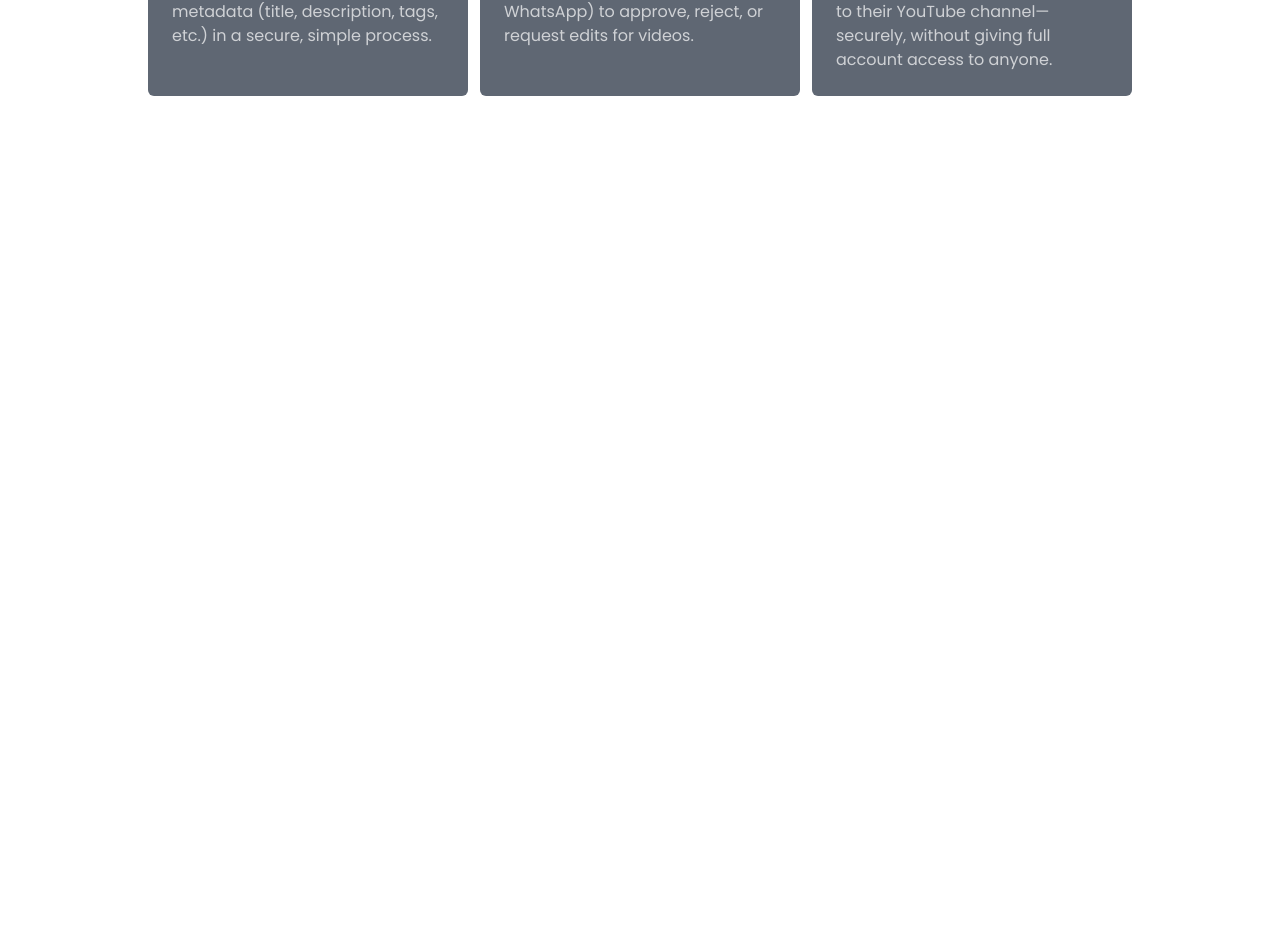
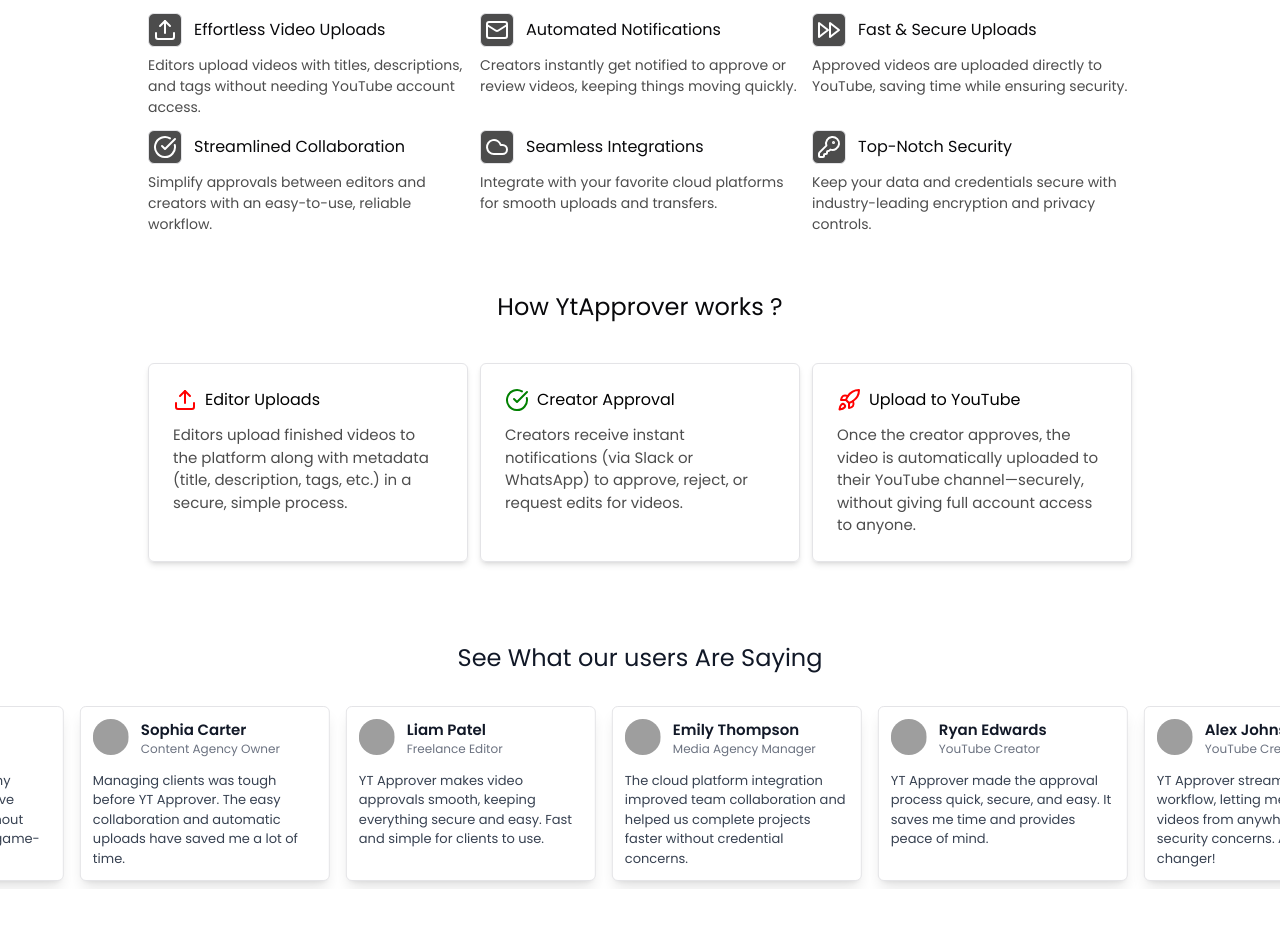
Before and after one commit to Manikantaanyam/ytapprover-landing-page, a Next.js app: page / in a window 1280 px wide. Shown: the part 726-1652 px from the top of the page. Before the commit the page ends 822 px from the top, so only its background shows below. Built offline with nearby package versions, Linux system fonts and the light colour scheme; grey boxes are pictures that could not be loaded.

Commit message:
added_features_and_testimonial

```diff
--- a/app/page.tsx
+++ b/app/page.tsx
@@ -1,13 +1,17 @@
+import Features from "@/components/features";
 import Hero from "@/components/hero";
 import HowItWorks from "@/components/how -it-works";
 import Navbar from "@/components/navbar";
+import TestimonialMarquee from "@/components/testimony";
 
 export default function Home() {
   return (
-    <div>
+    <div className="h-[300vh]">
       <Navbar />
       <Hero />
+      <Features />
       <HowItWorks />
+      <TestimonialMarquee />
     </div>
   );
 }
--- a/components/features.tsx
+++ b/components/features.tsx
@@ -1,3 +1,85 @@
-const featureData = {
+import {
+  CheckCircle,
+  Cloud,
+  FastForward,
+  KeyRound,
+  Mail,
+  Upload,
+} from "lucide-react";
 
-}
+const featureData = [
+  {
+    id: 1,
+    title: "Effortless Video Uploads",
+    desc: "Editors upload videos with titles, descriptions, and tags without needing YouTube account access.",
+    icon: <Upload />,
+  },
+  {
+    id: 2,
+    title: "Automated Notifications",
+    desc: "Creators instantly get notified to approve or review videos, keeping things moving quickly.",
+    icon: <Mail />,
+  },
+  {
+    id: 3,
+    title: "Fast & Secure Uploads",
+    desc: "Approved videos are uploaded directly to YouTube, saving time while ensuring security.",
+    icon: <FastForward />,
+  },
+  {
+    id: 4,
+    title: "Streamlined Collaboration",
+    desc: "Simplify approvals between editors and creators with an easy-to-use, reliable workflow.",
+    icon: <CheckCircle />,
+  },
+  {
+    id: 5,
+    title: "Seamless Integrations",
+    desc: "Integrate with your favorite cloud platforms for smooth uploads and transfers.",
+    icon: <Cloud />,
+  },
+  {
+    id: 6,
+    title: "Top-Notch Security",
+    desc: "Keep your data and credentials secure with industry-leading encryption and privacy controls.",
+    icon: <KeyRound />,
+  },
+];
+
+const Features = () => {
+  return (
+    <div className="mt-14 flex flex-col items-center">
+      <div className="flex flex-col items-center">
+        <p className="text-2xl font-thin ">
+          Why YTApprover is the Best Platform for Content Collaboration
+        </p>
+        <p className="text-base text-black dark:text-white/50 font-thin mt-4 max-w-xl text-center">
+          YtApprover offers video uploads, secure approvals, and speed up your
+          YouTube workflow with features designed for seamless collaboration
+          between editors and creators.
+        </p>
+      </div>
+
+      <div>
+        <p></p>
+        <div className="px-10 grid grid-cols-3 gap-3 mt-10">
+          {featureData.map(({ title, desc, id, icon }) => (
+            <div className="flex flex-col space-y-2" key={id}>
+              <div className="flex gap-3 items-center">
+                <span className="bg-black/70   dark:bg-gray-400/40 border rounded-md p-1 text-white">
+                  {icon}
+                </span>
+                <h1 className="font-thin text-base  ">{title}</h1>
+              </div>
+              <p className="text-[14px] font-extralight text-black/70 dark:text-white/50 max-w-xs">
+                {desc}
+              </p>
+            </div>
+          ))}
+        </div>
+      </div>
+    </div>
+  );
+};
+
+export default Features;
--- a/components/hero.tsx
+++ b/components/hero.tsx
@@ -4,7 +4,7 @@
 const Hero = () => {
   return (
     <div className="p-6 flex flex-col items-center mt-20">
-      <div className="flex gap-3 items-center bg-[#E7E9EC] border-t border-blue-500 rounded-full text-black p-2 px-3">
+      <div className="flex gap-3 items-center bg-[#E7E9EC] border-t-2 border-blue-500 rounded-full text-black p-2 px-3">
         <Sparkles className="w-4 h-4" />
         <span className="text-sm font-medium">
           Simplify Your Video Approval Process
@@ -15,7 +15,7 @@
         <p>
           Review, Approve, and{" "}
           <span className="relative isolate text-[#ff0000] ms-4">
-            Publish
+            Upload
             <span className="absolute -z-10 top-2 -left-6 -right-4 bottom-0.5 bg-white/5 rounded-full px-8  ms-3 border-t border-foreground shadow-[inset_0px_0px_30px_0px] shadow-foreground/20 md:top-3 md:bottom-1 lg:top-2 lg:bottom-2 "></span>
           </span>
         </p>
@@ -27,7 +27,7 @@
         </p>
       </div>
       <div className="mt-7 mx-auto flex gap-4">
-        <Button className="bg-[#ff0000] hover:bg-[#ff0000]/80 text-white ">
+        <Button className="bg-[#ff0000] hover:bg-[#ff0000]/90 text-white ">
           Get started
         </Button>
         <Button>
--- a/components/how -it-works.tsx
+++ b/components/how -it-works.tsx
@@ -7,12 +7,12 @@
     desc: "Editors upload finished videos to the platform along with metadata (title, description, tags, etc.) in a secure, simple process.",
   },
   {
-    icon: <CheckCircle color="lightgreen" />,
+    icon: <CheckCircle color="green" />,
     title: "Creator Approval",
     desc: "Creators receive instant notifications (via Slack or WhatsApp) to approve, reject, or request edits for videos.",
   },
   {
-    icon: <Rocket color="yellow" />,
+    icon: <Rocket color="red" />,
     title: "Upload to YouTube",
     desc: "Once the creator approves, the video is automatically uploaded to their YouTube channel—securely, without giving full account access to anyone.",
   },
@@ -20,19 +20,21 @@
 
 const HowItWorks = () => {
   return (
-    <div className="mt-10 flex flex-col items-center">
-      <h1 className="text-2xl font-semibold">How it works ?</h1>
-      <div className="flex gap-3 mx-auto mt-6 px-10">
+    <div className="mt-14 flex flex-col items-center">
+      <h1 className="text-2xl font-thin">How YtApprover works ?</h1>
+      <div className="flex gap-3 mx-auto mt-10 px-10">
         {worksData.map(({ title, desc, icon }, key) => (
           <div
-            className="flex flex-col space-y-3 border border-hidden rounded-md bg-gray-700/80 dark:bg-zinc-800  p-6 max-w-xs"
+            className="flex flex-col space-y-3 border shadow-md rounded-md dark:bg-gray-900/60  p-6 max-w-xs"
             key={key}
           >
             <div className="flex gap-2">
-              <span>{icon}</span>
-              <h1 className="font-medium text-white">{title}</h1>
+              <span className="font-extrabold stroke-black">{icon}</span>
+              <h1 className="font-thin text-black dark:text-white">{title}</h1>
             </div>
-            <p className="text-white/70">{desc}</p>
+            <p className="dark:text-white/70 text-black/70 text-[15px]">
+              {desc}
+            </p>
           </div>
         ))}
       </div>
--- a/components/navbar.tsx
+++ b/components/navbar.tsx
@@ -14,7 +14,7 @@
         </ul>
       </div>
       <div className="flex gap-5">
-        <Button className="font-medium text-white bg-blue-600 hover:bg-blue-700 p-2 rounded-md">
+        <Button className="font-medium text-white bg-[#ff0000] hover:bg-[#ff0000]/90 p-2 rounded-md">
           Get started
         </Button>
         <div>
--- /dev/null
+++ b/components/testimony.tsx
@@ -0,0 +1,103 @@
+import Marquee from "./ui/marquee";
+
+interface TestimonyProps {
+  id: number;
+  name: string;
+  role: string;
+  testimonial: string;
+  img: string;
+}
+
+type TestimonyCardProps = Omit<TestimonyProps, "id">;
+
+const testimonialData: TestimonyProps[] = [
+  {
+    id: 1,
+    name: "Alex Johnson",
+    role: "YouTube Creator",
+    testimonial:
+      "YT Approver streamlined my workflow, letting me approve videos from anywhere without security concerns. A total game-changer!",
+    img: "https://avatar.vercel.sh/Alex",
+  },
+  {
+    id: 2,
+    name: "Sophia Carter",
+    role: "Content Agency Owner",
+    testimonial:
+      "Managing clients was tough before YT Approver. The easy collaboration and automatic uploads have saved me a lot of time.",
+    img: "https://avatar.vercel.sh/Sophia",
+  },
+  {
+    id: 3,
+    name: "Liam Patel",
+    role: "Freelance Editor",
+    testimonial:
+      "YT Approver makes video approvals smooth, keeping everything secure and easy. Fast and simple for clients to use.",
+    img: "https://avatar.vercel.sh/Liam",
+  },
+  {
+    id: 4,
+    name: "Emily Thompson",
+    role: "Media Agency Manager",
+    testimonial:
+      "The cloud platform integration improved team collaboration and helped us complete projects faster without credential concerns.",
+    img: "https://avatar.vercel.sh/Emily",
+  },
+  {
+    id: 5,
+    name: "Ryan Edwards",
+    role: "YouTube Creator",
+    testimonial:
+      "YT Approver made the approval process quick, secure, and easy. It saves me time and provides peace of mind.",
+    img: "https://avatar.vercel.sh/Ryan",
+  },
+];
+
+const TestimonyCard = ({
+  img,
+  name,
+  role,
+  testimonial,
+}: TestimonyCardProps) => {
+  return (
+    <div className="flex flex-col p-3 bg-white border dark:bg-gray-900/40 shadow-lg rounded-md w-[250px] ">
+      <div className="flex gap-3 ">
+        <div className="">
+          <img className="w-9 h-9 rounded-full mb-4" src={img} alt={name} />
+        </div>
+        <div className="flex flex-col ">
+          <p className="text-[15px] font-semibold text-gray-900 dark:text-gray-200">
+            {name}
+          </p>
+          <p className="text-xs text-gray-500 dark:text-gray-400">{role}</p>
+        </div>
+      </div>
+      <p className=" text-[13px] text-gray-700 dark:text-gray-300">
+        {testimonial}
+      </p>
+    </div>
+  );
+};
+
+const TestimonialMarquee = () => {
+  return (
+    <div className="mt-20">
+      <p className="text-2xl font-thin text-center text-gray-900 dark:text-gray-100">
+        See What our users Are Saying
+      </p>
+      <Marquee className="mt-6">
+        {testimonialData.map(({ id, img, name, role, testimonial }) => (
+          <TestimonyCard
+            key={id}
+            img={img}
+            name={name}
+            role={role}
+            testimonial={testimonial}
+          />
+        ))}
+      </Marquee>
+    </div>
+  );
+};
+
+export default TestimonialMarquee;
--- a/components/theme-toggle.tsx
+++ b/components/theme-toggle.tsx
@@ -1,7 +1,7 @@
 "use client";
 
 import * as React from "react";
-import { Moon, MoonIcon, Sun } from "lucide-react";
+import { Moon, Sun } from "lucide-react";
 import { useTheme } from "next-themes";
 
 import { Button } from "@/components/ui/button";
@@ -16,7 +16,7 @@
   const { setTheme } = useTheme();
 
   return (
-    <DropdownMenu>
+    <DropdownMenu >
       <DropdownMenuTrigger asChild>
         <Button variant="outline" size="icon">
           <Sun className="h-[1.2rem] w-[1.2rem] rotate-0 scale-100 transition-all dark:-rotate-90 dark:scale-0" />
--- /dev/null
+++ b/components/ui/marquee.tsx
@@ -0,0 +1,73 @@
+import { cn } from "@/lib/utils";
+import { ComponentPropsWithoutRef } from "react";
+
+interface MarqueeProps extends ComponentPropsWithoutRef<"div"> {
+  /**
+   * Optional CSS class name to apply custom styles
+   */
+  className?: string;
+  /**
+   * Whether to reverse the animation direction
+   * @default false
+   */
+  reverse?: boolean;
+  /**
+   * Whether to pause the animation on hover
+   * @default false
+   */
+  pauseOnHover?: boolean;
+  /**
+   * Content to be displayed in the marquee
+   */
+  children: React.ReactNode;
+  /**
+   * Whether to animate vertically instead of horizontally
+   * @default false
+   */
+  vertical?: boolean;
+  /**
+   * Number of times to repeat the content
+   * @default 4
+   */
+  repeat?: number;
+}
+
+export default function Marquee({
+  className,
+  reverse = false,
+  pauseOnHover = false,
+  children,
+  vertical = false,
+  repeat = 4,
+  ...props
+}: MarqueeProps) {
+  return (
+    <div
+      {...props}
+      className={cn(
+        "group flex overflow-hidden p-2 [--duration:40s] [--gap:1rem] [gap:var(--gap)]",
+        {
+          "flex-row": !vertical,
+          "flex-col": vertical,
+        },
+        className,
+      )}
+    >
+      {Array(repeat)
+        .fill(0)
+        .map((_, i) => (
+          <div
+            key={i}
+            className={cn("flex shrink-0 justify-around [gap:var(--gap)]", {
+              "animate-marquee flex-row": !vertical,
+              "animate-marquee-vertical flex-col": vertical,
+              "group-hover:[animation-play-state:paused]": pauseOnHover,
+              "[animation-direction:reverse]": reverse,
+            })}
+          >
+            {children}
+          </div>
+        ))}
+    </div>
+  );
+}
--- a/tailwind.config.ts
+++ b/tailwind.config.ts
@@ -10,53 +10,75 @@
   theme: {
   	extend: {
   		colors: {
-        background: "hsl(var(--background))",
-        foreground: "hsl(var(--foreground))",
+  			background: 'hsl(var(--background))',
+  			foreground: 'hsl(var(--foreground))',
   			card: {
-          DEFAULT: "hsl(var(--card))",
-          foreground: "hsl(var(--card-foreground))",
+  				DEFAULT: 'hsl(var(--card))',
+  				foreground: 'hsl(var(--card-foreground))'
   			},
   			popover: {
-          DEFAULT: "hsl(var(--popover))",
-          foreground: "hsl(var(--popover-foreground))",
+  				DEFAULT: 'hsl(var(--popover))',
+  				foreground: 'hsl(var(--popover-foreground))'
   			},
   			primary: {
-          DEFAULT: "hsl(var(--primary))",
-          foreground: "hsl(var(--primary-foreground))",
+  				DEFAULT: 'hsl(var(--primary))',
+  				foreground: 'hsl(var(--primary-foreground))'
   			},
   			secondary: {
-          DEFAULT: "hsl(var(--secondary))",
-          foreground: "hsl(var(--secondary-foreground))",
+  				DEFAULT: 'hsl(var(--secondary))',
+  				foreground: 'hsl(var(--secondary-foreground))'
   			},
   			muted: {
-          DEFAULT: "hsl(var(--muted))",
-          foreground: "hsl(var(--muted-foreground))",
+  				DEFAULT: 'hsl(var(--muted))',
+  				foreground: 'hsl(var(--muted-foreground))'
   			},
   			accent: {
-          DEFAULT: "hsl(var(--accent))",
-          foreground: "hsl(var(--accent-foreground))",
+  				DEFAULT: 'hsl(var(--accent))',
+  				foreground: 'hsl(var(--accent-foreground))'
   			},
   			destructive: {
-          DEFAULT: "hsl(var(--destructive))",
-          foreground: "hsl(var(--destructive-foreground))",
+  				DEFAULT: 'hsl(var(--destructive))',
+  				foreground: 'hsl(var(--destructive-foreground))'
   			},
-        border: "hsl(var(--border))",
-        input: "hsl(var(--input))",
-        ring: "hsl(var(--ring))",
+  			border: 'hsl(var(--border))',
+  			input: 'hsl(var(--input))',
+  			ring: 'hsl(var(--ring))',
   			chart: {
-          "1": "hsl(var(--chart-1))",
-          "2": "hsl(var(--chart-2))",
-          "3": "hsl(var(--chart-3))",
-          "4": "hsl(var(--chart-4))",
-          "5": "hsl(var(--chart-5))",
-        },
+  				'1': 'hsl(var(--chart-1))',
+  				'2': 'hsl(var(--chart-2))',
+  				'3': 'hsl(var(--chart-3))',
+  				'4': 'hsl(var(--chart-4))',
+  				'5': 'hsl(var(--chart-5))'
+  			}
   		},
   		borderRadius: {
-        lg: "var(--radius)",
-        md: "calc(var(--radius) - 2px)",
-        sm: "calc(var(--radius) - 4px)",
+  			lg: 'var(--radius)',
+  			md: 'calc(var(--radius) - 2px)',
+  			sm: 'calc(var(--radius) - 4px)'
   		},
+  		keyframes: {
+  			marquee: {
+  				from: {
+  					transform: 'translateX(0)'
   				},
+  				to: {
+  					transform: 'translateX(calc(-100% - var(--gap)))'
+  				}
+  			},
+  			'marquee-vertical': {
+  				from: {
+  					transform: 'translateY(0)'
+  				},
+  				to: {
+  					transform: 'translateY(calc(-100% - var(--gap)))'
+  				}
+  			}
+  		},
+  		animation: {
+  			marquee: 'marquee var(--duration) infinite linear',
+  			'marquee-vertical': 'marquee-vertical var(--duration) linear infinite'
+  		}
+  	}
   },
   plugins: [require("tailwindcss-animate")],
 } satisfies Config;
```
Lines whose indentation alone changed are shown as unchanged.
